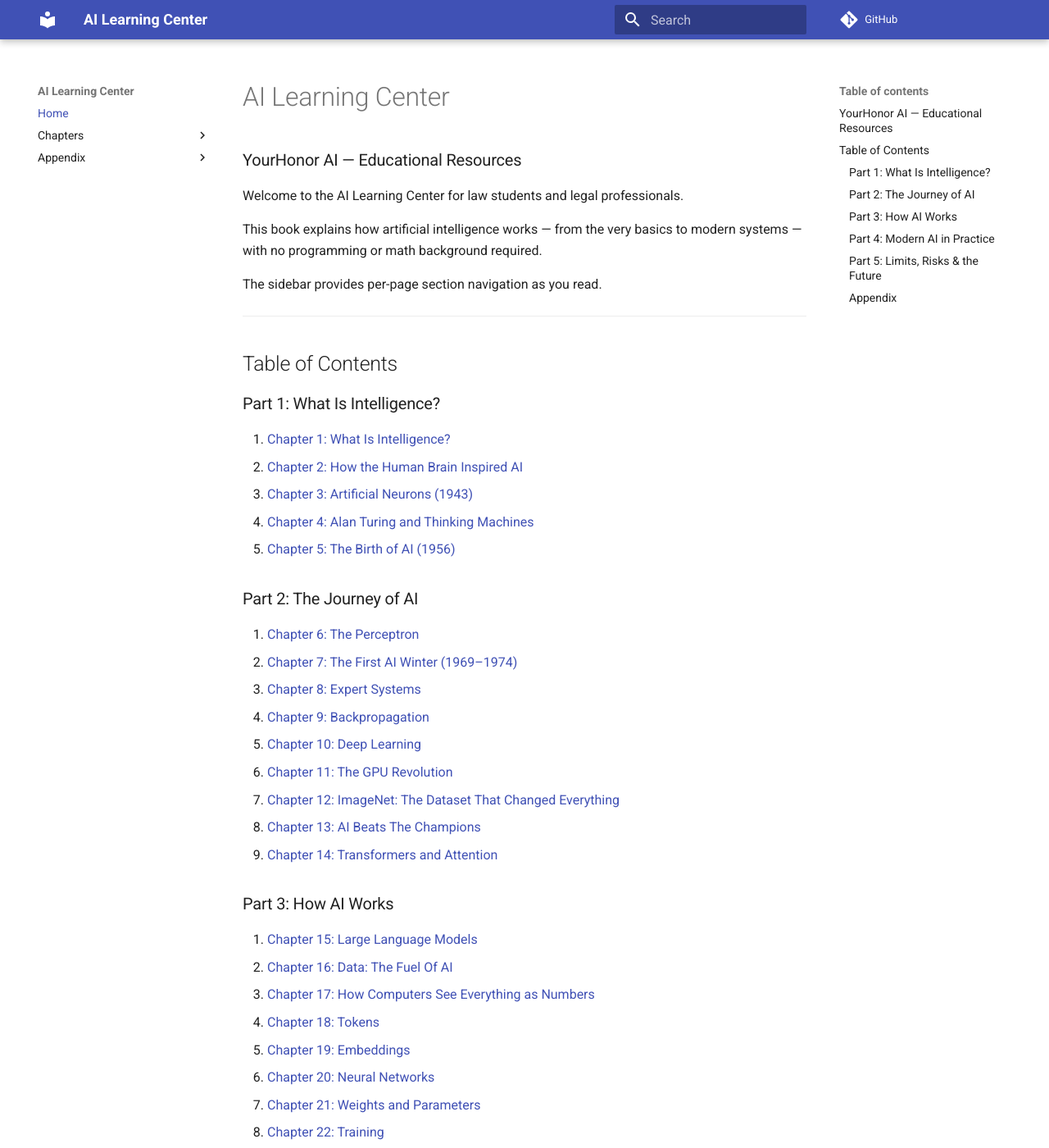
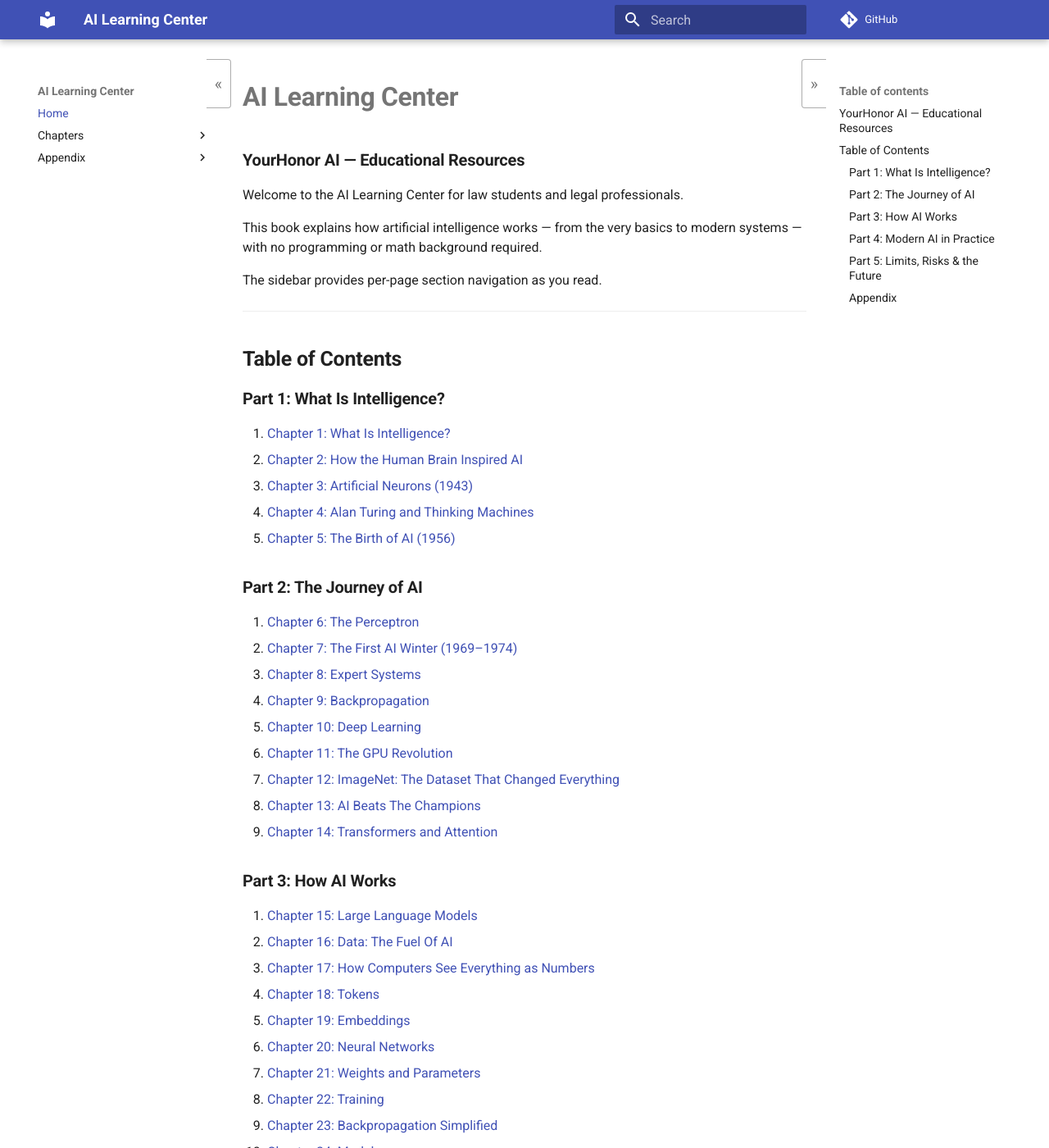
Before and after one commit to sikijs/YourHonor-AI-Resources, an MkDocs documentation site: the page built from docs/index.md, in a window 1280 px wide and 1400 px high. Shown: the whole window at 82% size. Built offline with MkDocs 1.6.1 and Material for MkDocs 9.7.7, drawn with Linux system fonts in a browser that asks for light colours; comment, search, counter and statistics services are not loaded.

Commit message:
Add book-style theming with collapsible sidebars
- Reduce line-height to 1.5 and tighten paragraph spacing
- Add heading weight hierarchy (h1=900, h2=700, h3/h4=600)
- Add collapsible left nav sidebar with localized persistence
- Add collapsible right TOC sidebar with localized persistence
- Exclude site/ build output from git

```diff
--- /dev/null
+++ b/docs/javascripts/extra.js
@@ -0,0 +1,106 @@
+(function() {
+  var SIDEBAR_KEY = 'sidebarCollapsed';
+  var SIDEBAR_CLASS = 'sidebar-collapsed';
+  var TOC_KEY = 'tocCollapsed';
+  var TOC_CLASS = 'toc-collapsed';
+
+  function createToggle() {
+    var btn = document.createElement('button');
+    btn.id = 'sidebar-toggle';
+    btn.setAttribute('aria-label', 'Toggle navigation sidebar');
+    btn.textContent = '\u00AB';
+
+    function positionButton() {
+      var sidebar = document.querySelector('.md-sidebar--primary');
+      if (!sidebar) return;
+      var rect = sidebar.getBoundingClientRect();
+      var collapsed = document.body.classList.contains(SIDEBAR_CLASS);
+      btn.style.left = collapsed ? '0px' : (rect.right - 20) + 'px';
+      var top = rect.top + rect.height / 2 - btn.offsetHeight / 2;
+      btn.style.top = Math.max(top, 48) + 'px';
+    }
+
+    btn.addEventListener('click', function() {
+      document.body.classList.toggle(SIDEBAR_CLASS);
+      var collapsed = document.body.classList.contains(SIDEBAR_CLASS);
+      btn.textContent = collapsed ? '\u00BB' : '\u00AB';
+      try { localStorage.setItem(SIDEBAR_KEY, collapsed); } catch(e) {}
+      positionButton();
+    });
+
+    document.body.appendChild(btn);
+    positionButton();
+    window.addEventListener('resize', positionButton);
+    document.addEventListener('DOMContentSwitch', positionButton);
+  }
+
+  function restoreSidebarState() {
+    var collapsed = false;
+    try { collapsed = localStorage.getItem(SIDEBAR_KEY) === 'true'; } catch(e) {}
+    if (collapsed) {
+      document.body.classList.add(SIDEBAR_CLASS);
+      var btn = document.getElementById('sidebar-toggle');
+      if (btn) btn.textContent = '\u00BB';
+    }
+  }
+
+  function createRightToggle() {
+    var btn = document.createElement('button');
+    btn.id = 'toc-toggle';
+    btn.setAttribute('aria-label', 'Toggle table of contents');
+    btn.textContent = '\u00BB';
+
+    function positionButton() {
+      var toc = document.querySelector('.md-sidebar--secondary');
+      if (!toc) return;
+      var rect = toc.getBoundingClientRect();
+      var collapsed = document.body.classList.contains(TOC_CLASS);
+      if (collapsed) {
+        btn.style.right = '0px';
+        btn.style.left = 'auto';
+      } else {
+        btn.style.left = (rect.left - btn.offsetWidth) + 'px';
+        btn.style.right = 'auto';
+      }
+      var top = rect.top + rect.height / 2 - btn.offsetHeight / 2;
+      btn.style.top = Math.max(top, 48) + 'px';
+    }
+
+    btn.addEventListener('click', function() {
+      document.body.classList.toggle(TOC_CLASS);
+      var collapsed = document.body.classList.contains(TOC_CLASS);
+      btn.textContent = collapsed ? '\u00AB' : '\u00BB';
+      try { localStorage.setItem(TOC_KEY, collapsed); } catch(e) {}
+      positionButton();
+    });
+
+    document.body.appendChild(btn);
+    positionButton();
+    window.addEventListener('resize', positionButton);
+    document.addEventListener('DOMContentSwitch', positionButton);
+  }
+
+  function restoreTocState() {
+    var collapsed = false;
+    try { collapsed = localStorage.getItem(TOC_KEY) === 'true'; } catch(e) {}
+    if (collapsed) {
+      document.body.classList.add(TOC_CLASS);
+      var btn = document.getElementById('toc-toggle');
+      if (btn) btn.textContent = '\u00AB';
+    }
+  }
+
+  if (document.readyState === 'loading') {
+    document.addEventListener('DOMContentLoaded', function() {
+      createToggle();
+      restoreSidebarState();
+      createRightToggle();
+      restoreTocState();
+    });
+  } else {
+    createToggle();
+    restoreSidebarState();
+    createRightToggle();
+    restoreTocState();
+  }
+})();
--- /dev/null
+++ b/docs/stylesheets/extra.css
@@ -0,0 +1,76 @@
+.md-typeset {
+  line-height: 1.5;
+}
+.md-typeset h1 {
+  font-weight: 900;
+}
+.md-typeset h2 {
+  font-weight: 700;
+}
+.md-typeset h3,
+.md-typeset h4 {
+  font-weight: 600;
+}
+.md-typeset p {
+  margin-bottom: 0.6em;
+}
+
+#sidebar-toggle {
+  position: fixed;
+  z-index: 30;
+  width: 1.5em;
+  height: 3em;
+  border: 1px solid var(--md-default-fg-color--lighter);
+  border-left: none;
+  background: var(--md-default-bg-color);
+  color: var(--md-default-fg-color--light);
+  font-size: 1rem;
+  cursor: pointer;
+  border-radius: 0 4px 4px 0;
+  display: flex;
+  align-items: center;
+  justify-content: center;
+  transition: left 200ms;
+  padding: 0;
+  line-height: 1;
+}
+#sidebar-toggle:hover {
+  background: var(--md-primary-fg-color--lightest);
+  color: var(--md-primary-fg-color);
+}
+@media (max-width: 76.234375em) {
+  #sidebar-toggle { display: none; }
+}
+.sidebar-collapsed .md-sidebar--primary {
+  display: none;
+}
+
+#toc-toggle {
+  position: fixed;
+  z-index: 30;
+  width: 1.5em;
+  height: 3em;
+  border: 1px solid var(--md-default-fg-color--lighter);
+  border-right: none;
+  background: var(--md-default-bg-color);
+  color: var(--md-default-fg-color--light);
+  font-size: 1rem;
+  cursor: pointer;
+  border-radius: 4px 0 0 4px;
+  display: flex;
+  align-items: center;
+  justify-content: center;
+  transition: right 200ms;
+  padding: 0;
+  line-height: 1;
+}
+#toc-toggle:hover {
+  background: var(--md-primary-fg-color--lightest);
+  color: var(--md-primary-fg-color);
+}
+@media (max-width: 76.234375em) {
+  #toc-toggle { display: none; }
+}
+.toc-collapsed .md-sidebar--secondary {
+  display: none;
+}
--- a/mkdocs.yml
+++ b/mkdocs.yml
@@ -62,6 +62,12 @@
   - attr_list
   - md_in_html
 
+extra_javascript:
+  - javascripts/extra.js
+
+extra_css:
+  - stylesheets/extra.css
+
 extra:
   social:
     - icon: fontawesome/brands/github
```
Also changed, not shown: 1 other file.
